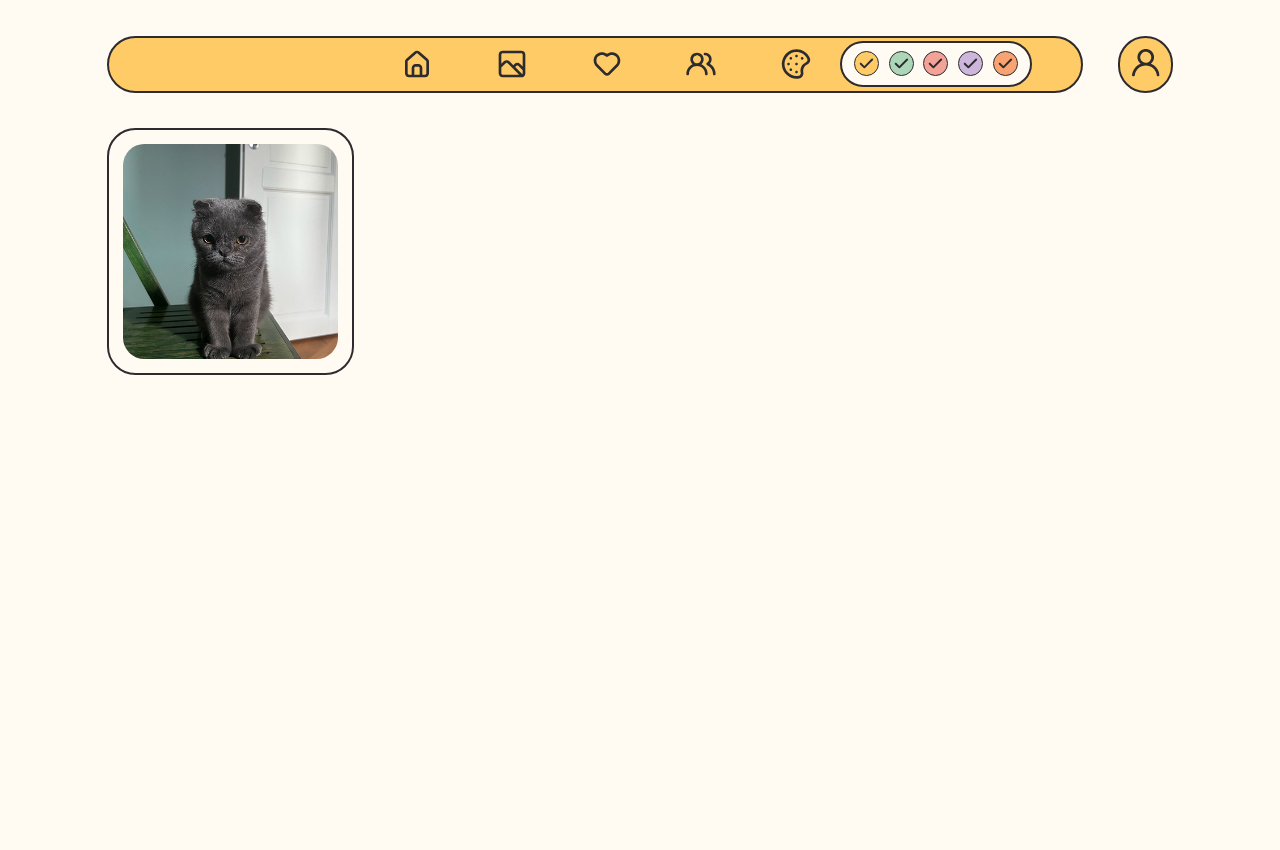
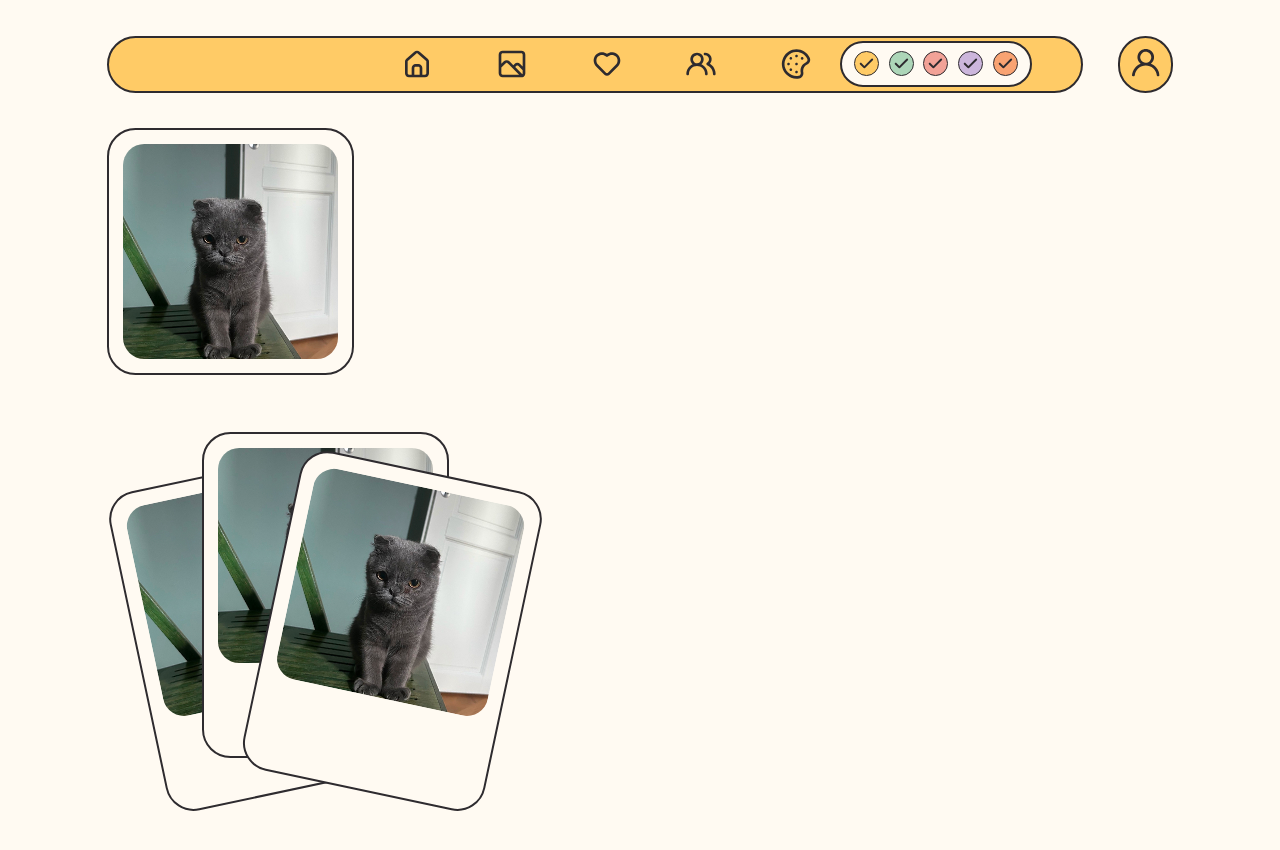
Before and after one commit to sasxaxaxa/pepsogram, a React (Vite) app: page /gallery in a window 1280 px wide. Shown: the top 850 px of the page. Built offline with nearby package versions, Linux system fonts and the light colour scheme.

Commit message:
card stack

```diff
--- a/src/pages/GalleryPage.tsx
+++ b/src/pages/GalleryPage.tsx
@@ -25,7 +25,23 @@ const GalleryPage = () => {
               </div>
             </div>
           </div>
-
+            <div className="card-stack">
+                <div className="stacked-card stacked-card--left">
+                    <div className="stacked-card__inner">
+                        <img src="src/assets/img/pepsik.jpg" alt="Пэпсик на стуле" className="stacked-card__image" />
+                    </div>
+                </div>
+                <div className="stacked-card stacked-card--center">
+                    <div className="stacked-card__inner">
+                        <img src="src/assets/img/pepsik.jpg" alt="Пэпсик на стуле" className="stacked-card__image" />
+                    </div>
+                </div>
+                <div className="stacked-card stacked-card--right">
+                    <div className="stacked-card__inner">
+                        <img src="src/assets/img/pepsik.jpg" alt="Пэпсик на стуле" className="stacked-card__image" />
+                    </div>
+                </div>
+            </div>
         </div>
       </div>
     </>
--- a/src/styles/_main.scss
+++ b/src/styles/_main.scss
@@ -237,7 +237,6 @@
     font-weight: 400;
     font-size: 1.6rem;
     color: #6a676b;
-
   }
 }
 
@@ -248,7 +247,7 @@
     height: 2.8rem;
     color: #6A676B;
     transition: all 0.2s cubic-bezier(0.4, 0, 0.2, 1);
-
+    margin-bottom: -0.4rem;
   }
 
   &:hover {
@@ -257,3 +256,42 @@
     }
   }
 }
+
+.card-stack {
+  display: grid;
+  margin-left: 10.7rem;
+}
+
+.stacked-card {
+  grid-area: 1 / 1;
+  width: 27.8rem;
+  height: 36.7rem;
+  border-radius: 3.2rem;
+  border: var(--border-base);
+  background: var(--color-default-white);
+
+  &__inner {
+    padding: 1.6rem;
+  }
+
+  &__image {
+    width: 24.6rem;
+    aspect-ratio: 1 / 1;
+    border-radius: 2.4rem;
+  }
+
+  &--left {
+    transform: rotate(-12deg) translate(-8.2rem, 2.4rem);
+    z-index: 1;
+  }
+
+  &--center {
+    transform: rotate(0deg);
+    z-index: 2;
+  }
+
+  &--right {
+    transform: rotate(12deg) translate(8.2rem, 2.4rem);
+    z-index: 3;
+  }
+}
```
